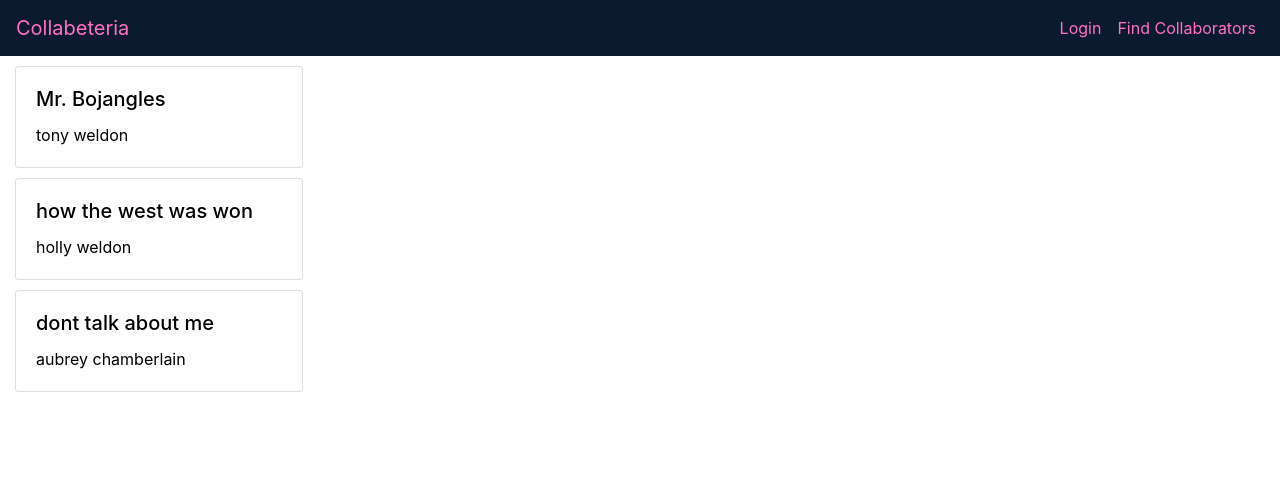
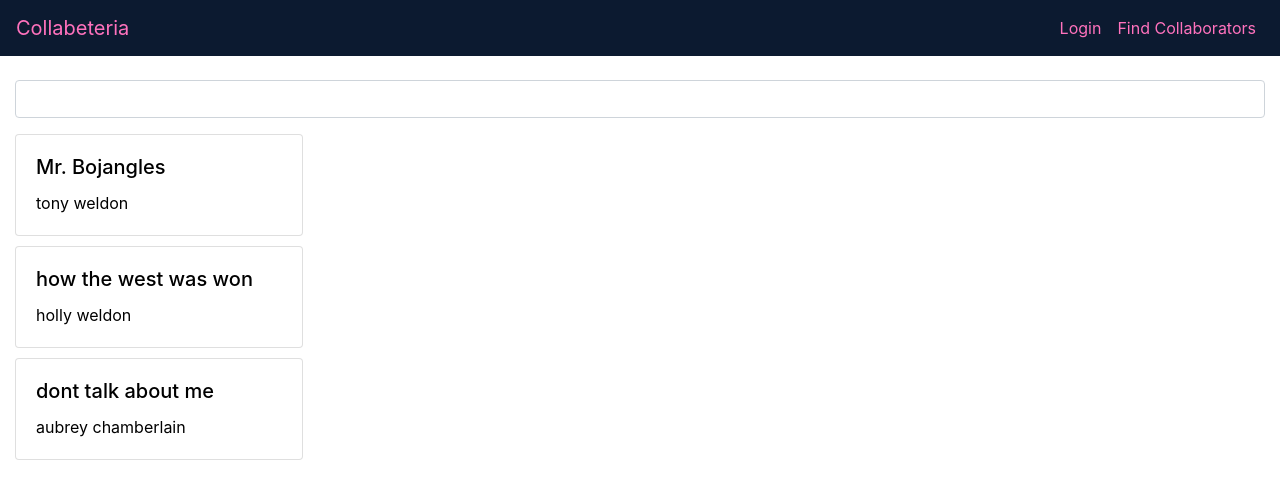
Before and after one commit to aweldon45/CMVP_Client, a React (Create React App) app: page /Search in a window 1280 px wide. Shown: the top 496 px of the page. Built offline with nearby package versions, Linux system fonts and the light colour scheme.

Commit message:
first search implementation

```diff
--- a/src/components/Forms.js
+++ b/src/components/Forms.js
@@ -1,6 +1,5 @@
 import React from 'react';
 import { Form } from 'react-bootstrap';
-//import styled from 'styled-components';
 
 //Add a project
 //name
--- a/src/layouts/Search.js
+++ b/src/layouts/Search.js
@@ -1,13 +1,40 @@
 import React, { Component } from 'react';
-import { SearchCard } from '../components/SearchCard'
+import { SearchCard } from '../components/SearchCard';
+import { Form } from 'react-bootstrap'
 
 class Search extends Component {
+  constructor () {
+    super();
+    this.state = {
+      filter1: ''
+    }
+  }
+
+  updatefilter(event) {
+    this.setState({filter1: event.target.value})
+  }
+
   render() {
-    return ( this.props.projects.map((project) => (
-      <SearchCard title={project.title} role={project.director}>
-        </SearchCard>
-    ))
-    )
+      const filteredRoles = this.props.projects.filter((project) => {
+        return project.director.toLowerCase().indexOf(this.state.filter1.toLowerCase()) !== -1;
+      })
+
+    const results = filteredRoles.map((project) => (
+    <SearchCard title={project.title} role={project.director} key={project.id}>
+      </SearchCard>))
+
+      return (
+        <div>
+        <Form>
+          <Form.Group controlId='FilterForm'>
+            <Form.Label></Form.Label>
+            <Form.Control inputtype='text' value={this.state.filter1} onChange={this.updatefilter.bind(this)}/>
+            <Form.Text></Form.Text>
+          </Form.Group>
+        </Form>
+        {[ results ]}
+        </div>
+      )
   }
 }
 
```
